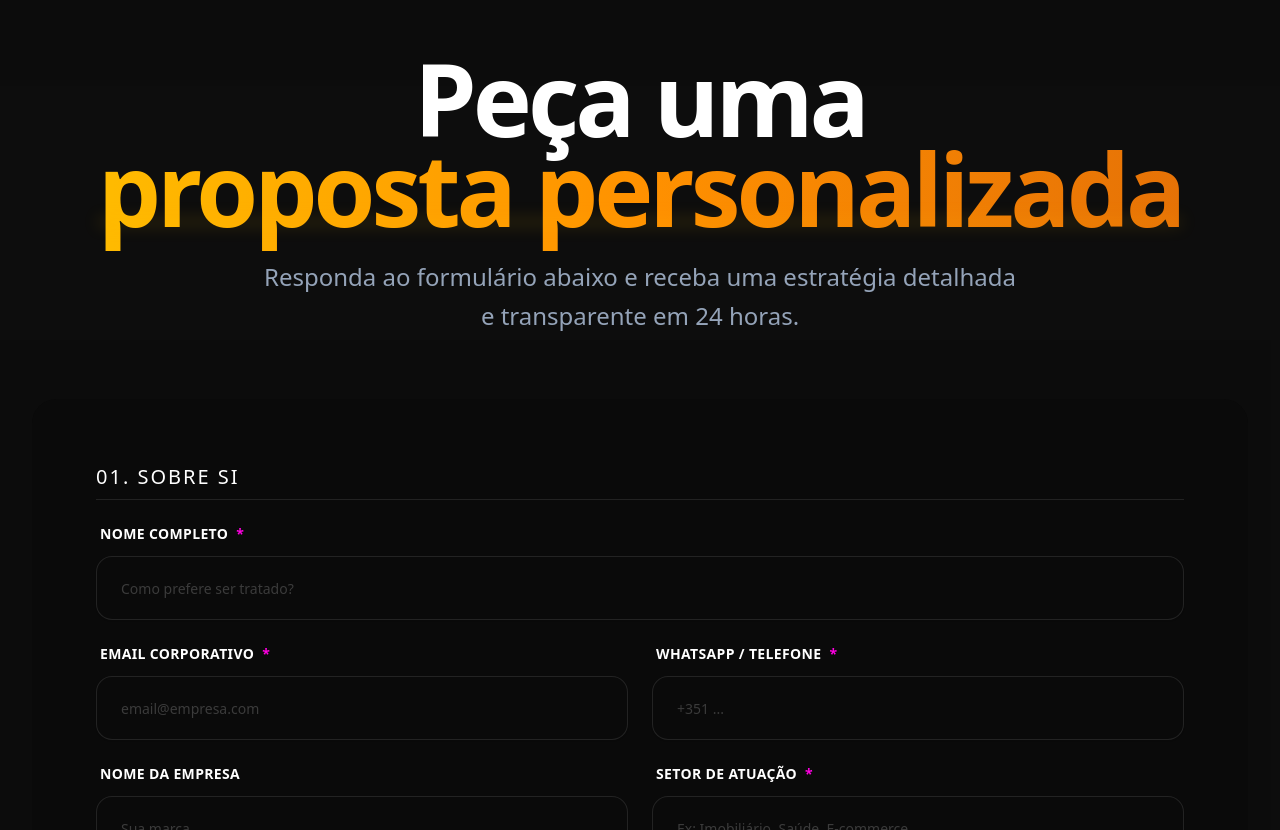
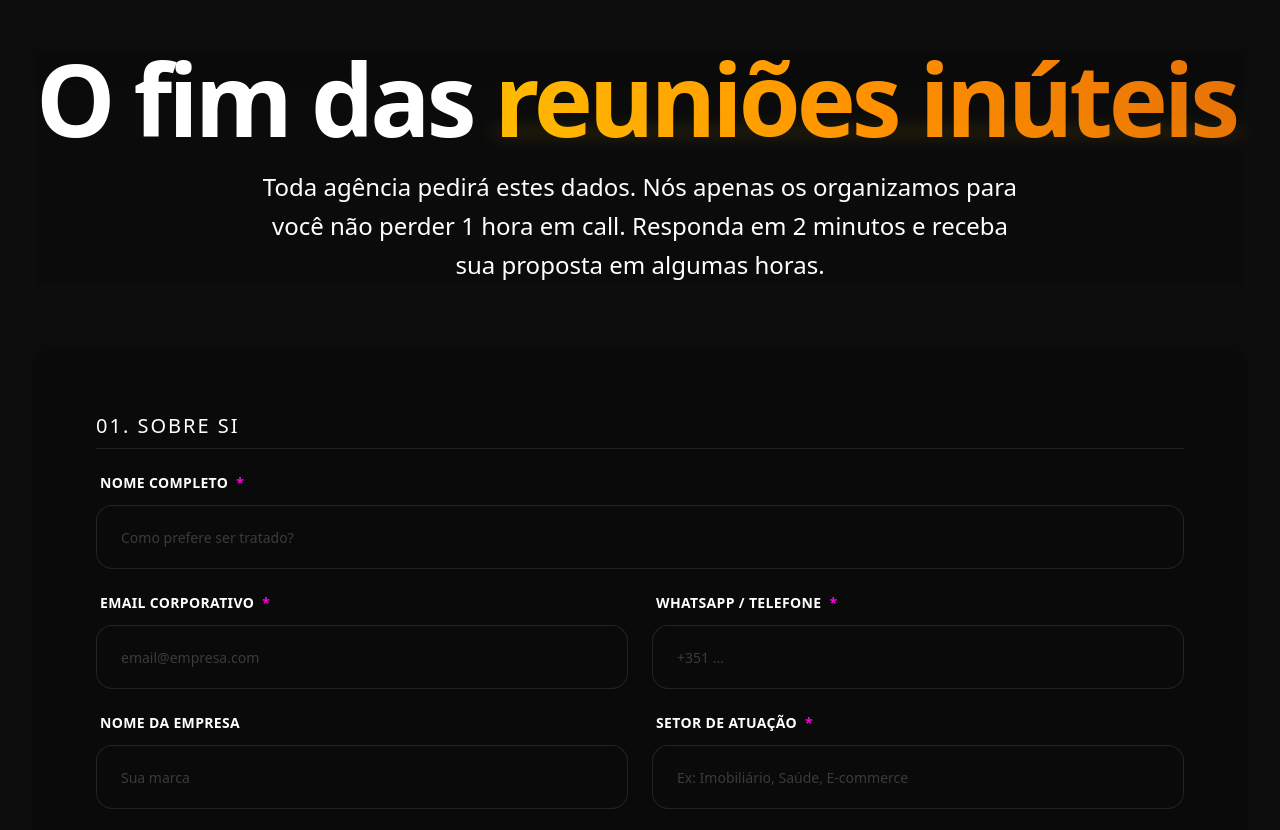
Before and after one commit to TrogistDev/creawebpt, a Next.js app: page / in a window 1280 px wide. Shown: the part 4401-5231 px from the top of the page. Built offline with nearby package versions, Linux system fonts and the light colour scheme; no server answers; a web font is replaced by a local one.

Commit message:
copywriting improving

```diff
--- a/components/ContactForm.tsx
+++ b/components/ContactForm.tsx
@@ -110,20 +110,24 @@ export default function ContactForm() {
       id="contato"
       className="py-20 sm:py-32 -px-4 sm:px-6 lg:px-8 bg-[#0d0d0d2f] "
     >
-      <div className="text-center mb-16 animate-fade-in -px-4">
+      <div className="text-center mb-16 animate-fade-in -px-4 bg-black/10  w-fit mx-auto">
         <h2 className="text-6xl sm:text-7xl lg:text-[100px] font-bold mb-6 tracking-[-0.04em] leading-[0.8] lg:leading-[0.9] text-white -border-4">
-          Peça uma{" "}
+          O fim das{" "}
           <span className="inline-block relative">
-            <span className="bg-gradient-to-r from-[#ffbb00] via-[#ff9100] to-[#e67206] bg-clip-text text-transparent pb-2">
-              proposta personalizada
+            <span className="bg-gradient-to-r from-[#ffbb00] via-[#ff9100] to-[#e67206] bg-clip-text text-transparent pb-2 pr-2">
+              reuniões inúteis
             </span>
-            {/* Subtil underline decorativo */}
             <span className="absolute bottom-2 left-0 w-full h-[6px] bg-[#ffbb00]/20 blur-sm rounded-full "></span>
           </span>
         </h2>
-        <p className="text-lg sm:text-2xl text-[#94A3B8] max-w-3xl mx-auto font-light leading-relaxed">
-          Responda ao formulário abaixo e receba uma estratégia detalhada e
-          transparente em 24 horas.
+        <p className="text-lg sm:text-2xl text-white max-w-3xl mx-auto font-light leading-relaxed">
+          Toda agência pedirá estes dados. Nós apenas os organizamos para você
+          não perder 1 hora em call.
+          <span className="text-white font-medium">
+            {" "}
+            Responda em 2 minutos
+          </span>{" "}
+          e receba sua proposta em algumas horas.
         </p>
       </div>
       <CardContent className="p-8 sm:p-12 lg:p-16 bg-[#0a0a0a]/90 rounded-3xl">
```
